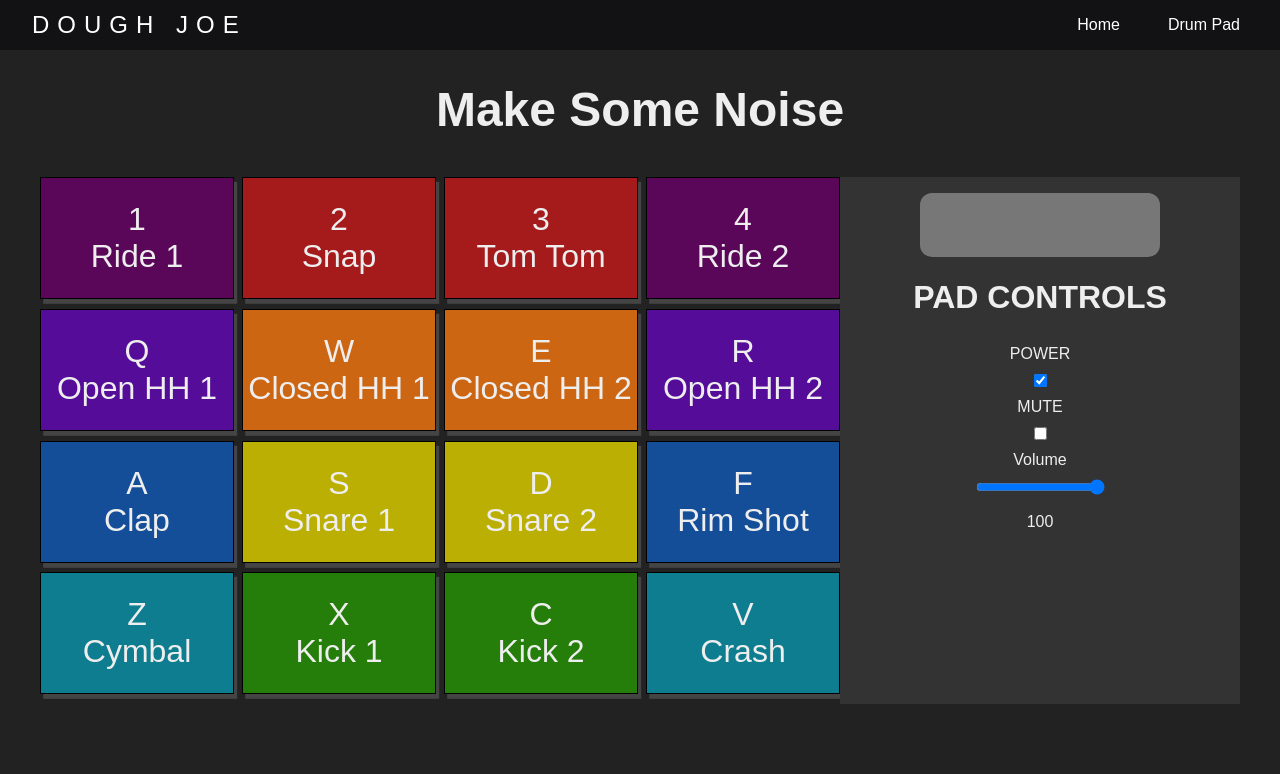
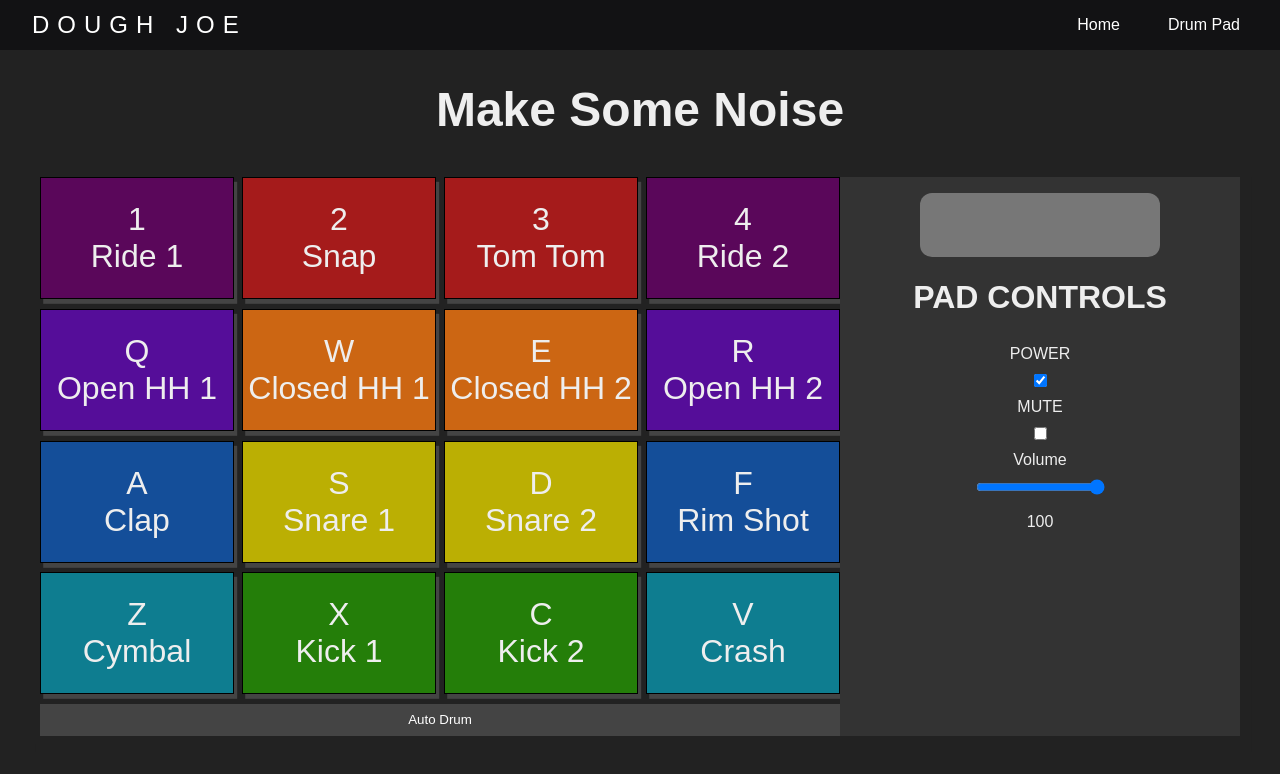
Before and after one commit to Zobee/AlchemixstImproved, a React (Create React App) app in the folder alchemixst/: page /pad in a window 1280 px wide. Shown: the top 774 px of the page. Built offline with nearby package versions, Linux system fonts and the light colour scheme.

Commit message:
Added simple auto-drum feature

```diff
--- a/alchemixst/src/components/DrumPad/Pad.js
+++ b/alchemixst/src/components/DrumPad/Pad.js
@@ -1,7 +1,7 @@
 import React, {useState, useEffect} from 'react'
 import {playSound} from '../../helpers'
 import {useActivePadContext} from '../context/ActivePadContext'
-function Pad({pad, playback}) {
+function Pad({pad, playback, trigger}) {
     const {padControl, setPadControl} = useActivePadContext()
     const {isOn, volume} = padControl;
     const {id, keyInput, beatName} = pad;
@@ -23,6 +23,10 @@ function Pad({pad, playback}) {
     }
 
     useEffect(() => {
+        if(trigger === keyInput) play(playback)
+    },[trigger])
+
+    useEffect(() => {
         document.addEventListener('keydown', keyPress)
 
     return () => {
--- a/alchemixst/src/components/DrumPad/PadDeck.js
+++ b/alchemixst/src/components/DrumPad/PadDeck.js
@@ -1,19 +1,32 @@
-import React from 'react'
+import React, {useState} from 'react'
 import Pad from './Pad'
 import padData from './padData'
-function PadDeck({isOn, volume}) {
+function PadDeck() {
+    const [trigger, setTrigger] = useState("")
+    const delay = (key, ind) => {
+        setTimeout(() => {
+            setTrigger(key)
+        },[25 * (ind + 1)])
+    }
+    const autoPlay = () => {
+        const pattern = ["X", "E", "D", "E", "X", "E", "D", "E"];
+
+        for (let ind in pattern) {
+            delay(pattern[ind], ind)
+        }
+    }
     return (
         <div className='pad-deck'>
             {padData.map(pad => {
             const playback = new Audio(pad.sound)
             return <Pad
-            isOn={isOn}
             key={pad.id}
             pad={pad}
-            volume={volume}
             playback={playback}
+            trigger={trigger}
             />
         })}
+        <button className='autodrum-btn' onClick={autoPlay}>Auto Drum</button>
         </div>
     )
 }
--- a/alchemixst/src/index.css
+++ b/alchemixst/src/index.css
@@ -739,6 +739,20 @@ body{
 
 }
 
+.autodrum-btn{
+  width: 100%;
+  height: 2rem;
+  outline: none;
+  border: none;
+  color: #FFF;
+  background-color: #444;
+  transition: all 0.5s ease;
+}
+
+.autodrum-btn:hover, .autodrum-btn:focus{
+  background-color: #666;
+}
+
 @media screen and (max-width: 480px) {
   .pad-header{
     display: none;
```
